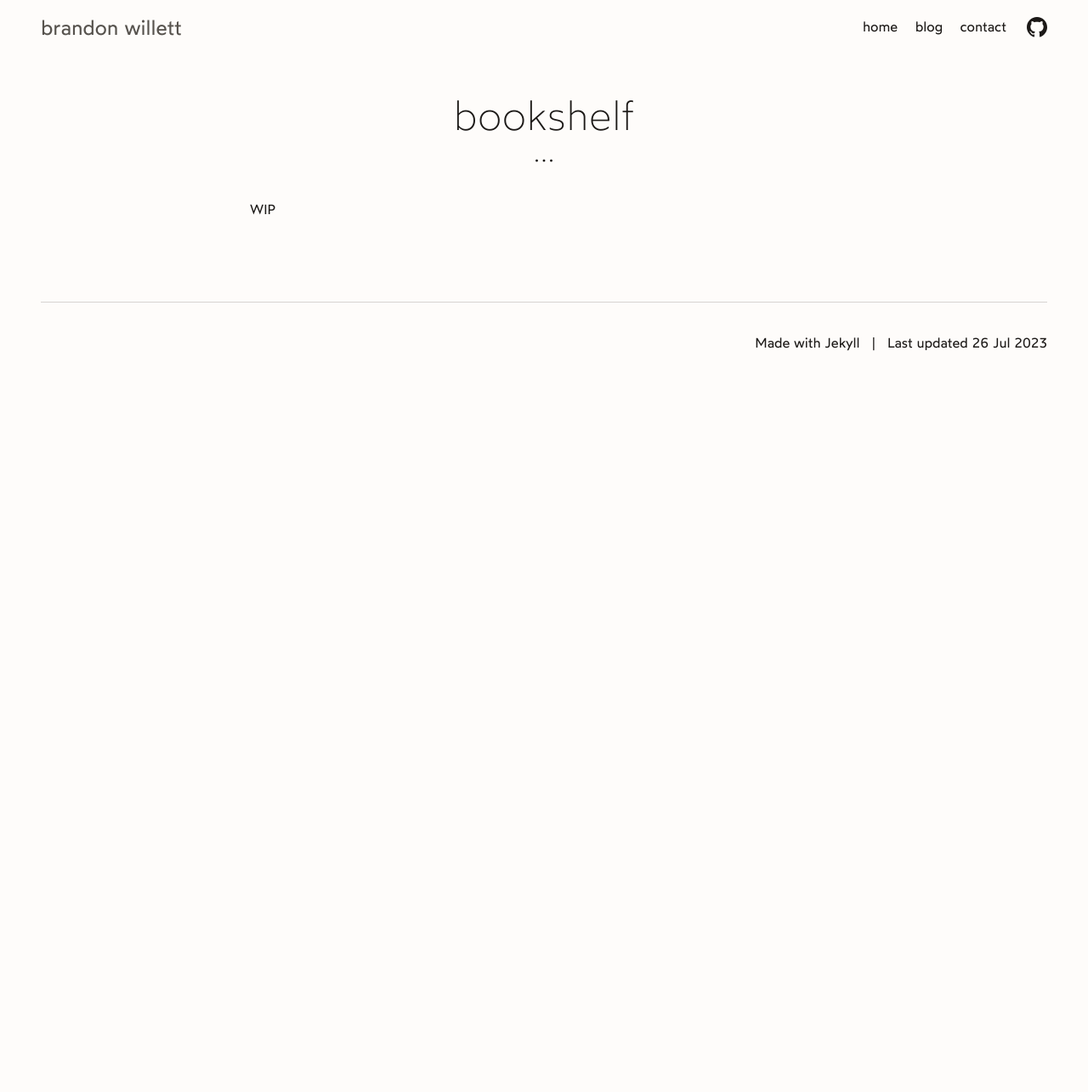
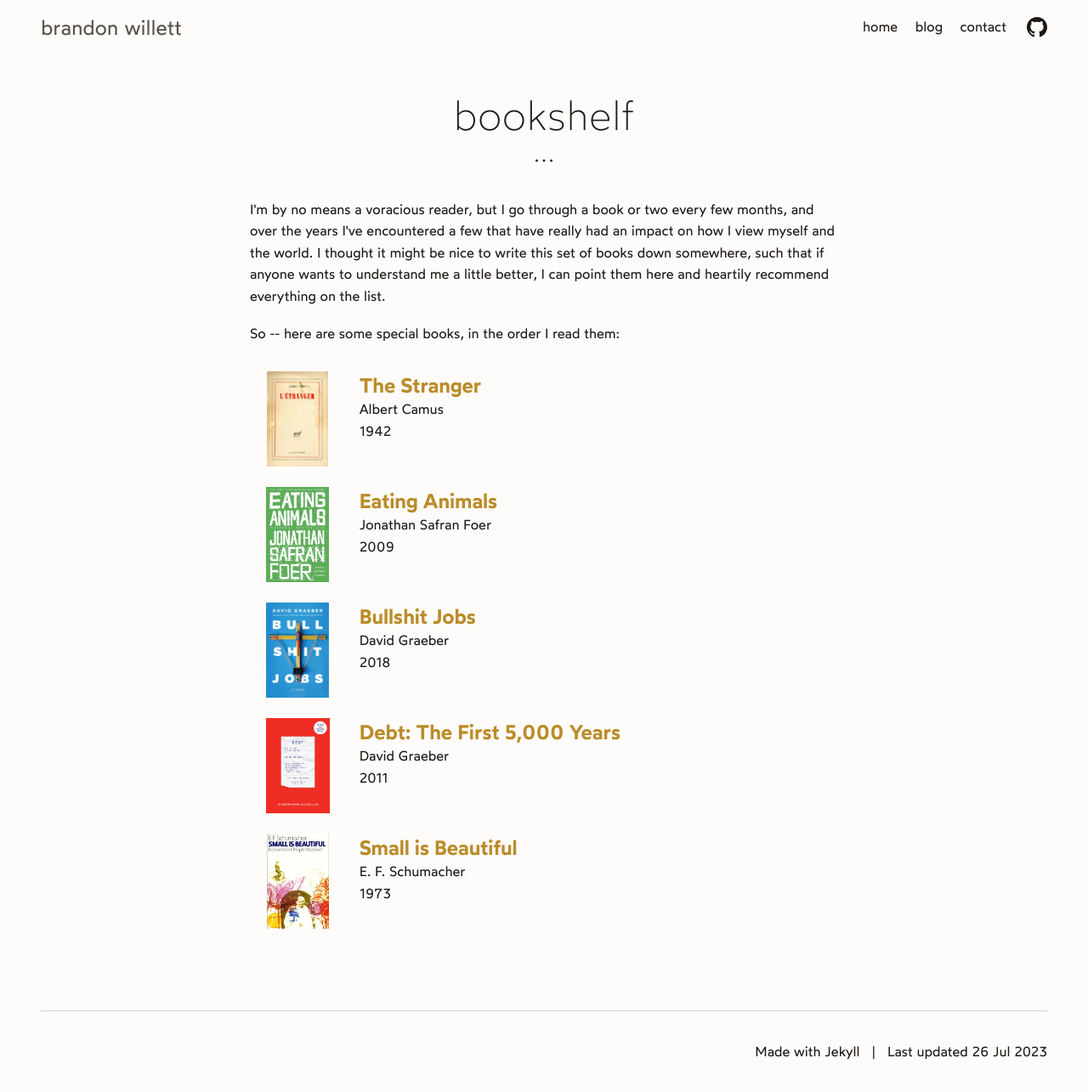
Before and after one commit to pickledish/pickledish.github.io, a Jekyll site: the page built from bookshelf.html, in a window 1280 px wide. Shown: the whole page at 85% size. Built offline with Jekyll 4.4.1, drawn with Linux system fonts in a browser that asks for light colours; before the commit the page ends 900 px from its top, so only the background shows below that.

Commit message:
finish bookshelf

```diff
--- a/bookshelf.html
+++ b/bookshelf.html
@@ -4,4 +4,55 @@ title: "bookshelf"
 permalink: /bookshelf/
 ---
 
-WIP
+<p>I'm by no means a voracious reader, but I go through a book or two every few months, and over the years I've encountered a few that have really had an impact on how I view myself and the world. I thought it might be nice to write this set of books down somewhere, such that if anyone wants to understand me a little better, I can point them here and heartily recommend everything on the list.</p>
+
+<p>So -- here are some special books, in the order I read them:</p>
+
+<div class="w-full mt-8 grid grid-cols-[minmax(max-content,_1fr)_5fr] gap-x-4 gap-y-6">
+
+  <img class="h-28 my-0 mx-auto" src="/assets/bookshelf/stranger.jpg">
+  <div>
+    <div class="text-2xl font-semibold">
+      <a href="https://bookshop.org/p/books/the-stranger-albert-camus/15564796?ean=9780679720201">The Stranger</a>
+    </div>
+    <div>Albert Camus</div>
+    <div>1942</div>
+  </div>
+
+  <img class="h-28 my-0 mx-auto" src="/assets/bookshelf/eatinganimals.jpg">
+  <div>
+    <div class="text-2xl font-semibold">
+      <a href="https://bookshop.org/p/books/eating-animals-jonathan-safran-foer/109254?ean=9780316069885">Eating Animals</a>
+    </div>
+    <div>Jonathan Safran Foer</div>
+    <div>2009</div>
+  </div>
+
+  <img class="h-28 my-0 mx-auto" src="/assets/bookshelf/bullshitjobs.png">
+  <div>
+    <div class="text-2xl font-semibold">
+      <a href="https://bookshop.org/p/books/bullshit-jobs-a-theory-david-graeber/6692761?ean=9781501143335">Bullshit Jobs</a>
+    </div>
+    <div>David Graeber</div>
+    <div>2018</div>
+  </div>
+
+  <img class="h-28 my-0 mx-auto" src="/assets/bookshelf/debt.jpg">
+  <div>
+    <div class="text-2xl font-semibold">
+      <a href="https://bookshop.org/p/books/debt-the-first-5-000-years-updated-and-expanded-david-graeber/8072806?ean=9781612194196">Debt: The First 5,000 Years</a>
+    </div>
+    <div>David Graeber</div>
+    <div>2011</div>
+  </div>
+
+  <img class="h-28 my-0 mx-auto" src="/assets/bookshelf/smallisbeautiful.jpg">
+  <div>
+    <div class="text-2xl font-semibold">
+      <a href="https://bookshop.org/p/books/small-is-beautiful-economics-as-if-people-mattered-e-f-schumacher/9061437?ean=9780061997761">Small is Beautiful</a>
+    </div>
+    <div>E. F. Schumacher</div>
+    <div>1973</div>
+  </div>
+
+</div>
```
Also changed, not shown: assets/css/tailwind.css.
